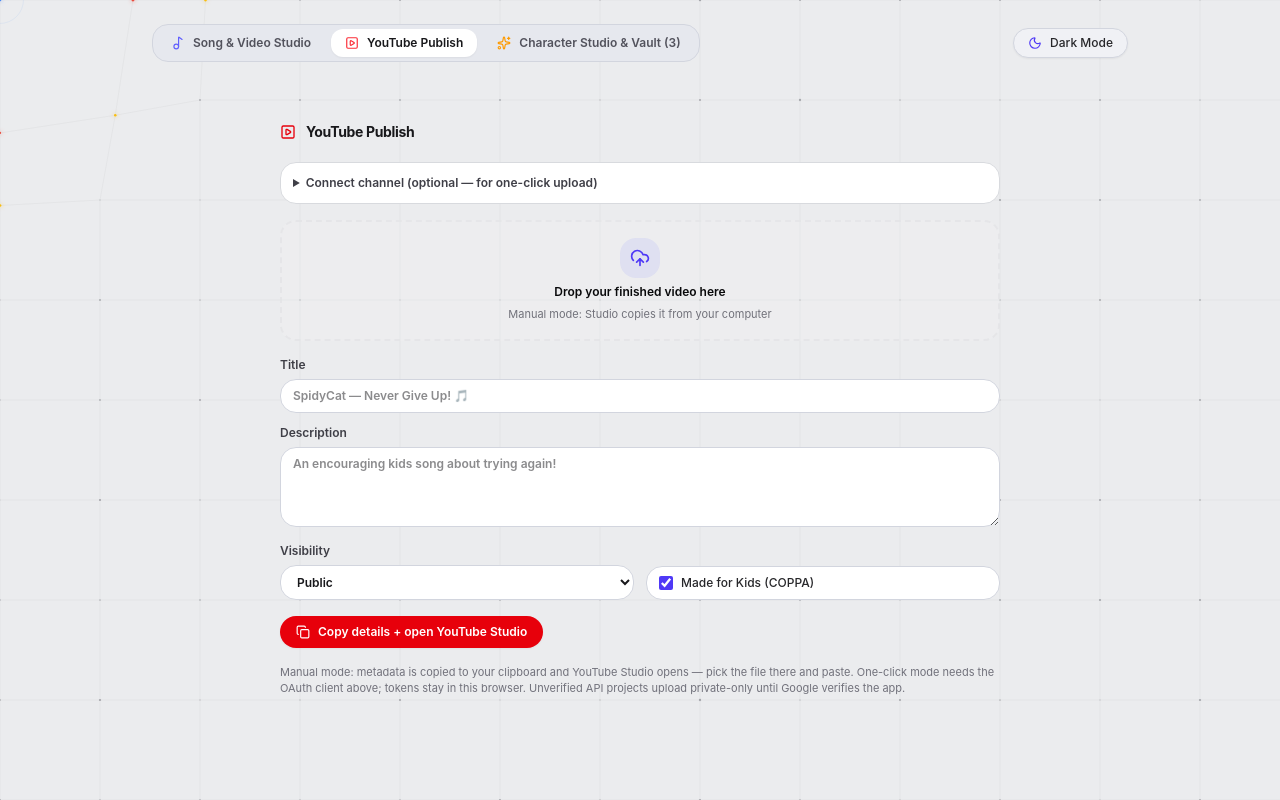
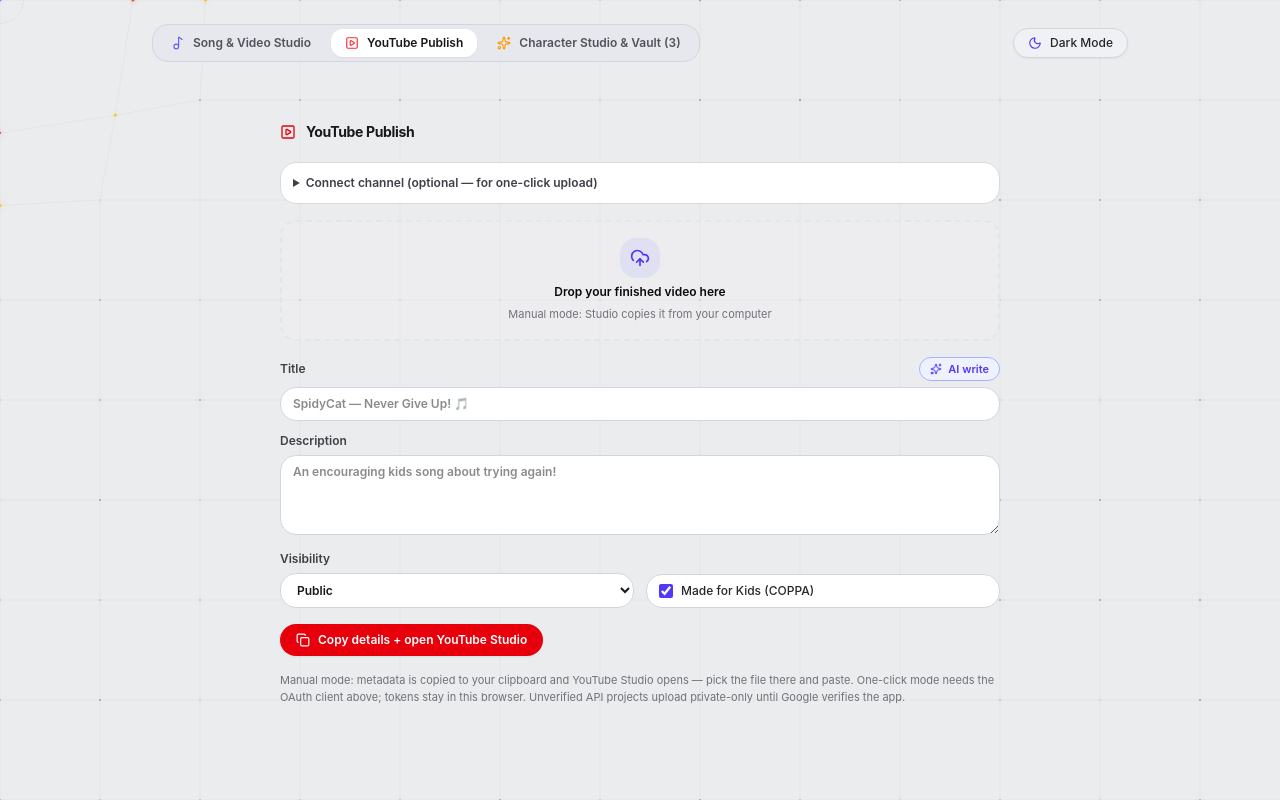
Before and after one commit to UmLyrithyreach/youtube_kids_automation, a React (Vite) app in the folder app/: page / in a window 1280 px wide. Both pictures are taken after a click on the button "YouTube Publish". Built offline with nearby package versions, Linux system fonts and the light colour scheme.

Commit message:
AI write button: vision agent watches video frames, drafts title+description

```diff
--- a/app/src/components/YouTubePanel.tsx
+++ b/app/src/components/YouTubePanel.tsx
@@ -13,9 +13,12 @@
   ExternalLink,
   Copy,
   ClipboardCheck,
+  Sparkles,
 } from "lucide-react"
 import { toast } from "sonner"
 import { MediaUploadDropzone } from "@/components/ui/MediaUploadDropzone"
+import { runVisionFromDataUrls } from "@/lib/byok"
+import { loadConfigs } from "@/lib/agents"
 import {
   connectYouTube,
   handleRedirect,
@@ -43,6 +46,7 @@
   const [fileLocal, setFileLocal] = useState<File | null>(null)
   const [uploading, setUploading] = useState(false)
   const [progress, setProgress] = useState(0)
+  const [aiBusy, setAiBusy] = useState(false)
   const bootRan = useRef(false)
 
   useEffect(() => {
@@ -90,6 +94,69 @@
     }
     toast.message("Metadata copied — pick the file in YouTube Studio")
     window.open("https://studio.youtube.com/channel/UC/videos/upload", "_blank", "noopener")
+  }
+
+  // AI title/description: grab frames from the dropped video, let the Vision
+  // agent watch them, then write the metadata itself. Frames stay in-memory
+  // (data URLs) — nothing is uploaded except to the user's own endpoint.
+  const onAiMeta = async () => {
+    if (!fileLocal) {
+      toast.error("Drop the video file first — the AI watches it to write the details")
+      return
+    }
+    setAiBusy(true)
+    try {
+      const url = URL.createObjectURL(fileLocal)
+      const video = document.createElement("video")
+      video.muted = true
+      video.src = url
+      await new Promise<void>((res, rej) => {
+        video.onloadedmetadata = () => res()
+        video.onerror = () => rej(new Error("browser can't decode this video for frame grabs"))
+      })
+      // ponytail: 3 evenly-spaced frames (start/middle/late) — enough to read
+      // the story; upgrade path = scene-detection sampling for long videos.
+      const stamps = [0.1, 0.5, 0.9].map((f) => Math.min(video.duration * f, video.duration - 0.1))
+      const frames: string[] = []
+      const canvas = document.createElement("canvas")
+      canvas.width = 640
+      canvas.height = Math.round((640 * video.videoHeight) / Math.max(video.videoWidth, 1))
+      const ctx = canvas.getContext("2d")!
+      for (const t of stamps) {
+        await new Promise<void>((res, rej) => {
+          video.onseeked = () => res()
+          video.onerror = () => rej(new Error("seek failed"))
+          video.currentTime = t
+        })
+        ctx.drawImage(video, 0, 0, canvas.width, canvas.height)
+        frames.push(canvas.toDataURL("image/jpeg", 0.7))
+      }
+      URL.revokeObjectURL(url)
+
+      const vision = loadConfigs().vision
+      if (!vision?.baseUrl || !vision.apiKey) {
+        toast.error("Configure the Vision agent first (Agents tab → Visual Prompter & Framing)")
+        return
+      }
+      const out = await runVisionFromDataUrls(
+        vision,
+        frames,
+        "You just watched key frames from a YouTube kids video. Write the upload metadata as JSON: {\"title\": string (max 95 chars, fun, emoji ok), \"description\": string (2-4 sentences, kid-friendly, what happens + gentle positive takeaway)}. JSON only, no markdown fences."
+      )
+      const m = out.match(/\{[\s\S]*\}/)
+      if (!m) throw new Error("model didn't return JSON")
+      const parsed = JSON.parse(m[0]) as { title?: string; description?: string }
+      setMeta((prev) => ({
+        ...prev,
+        title: parsed.title?.slice(0, 100) || prev.title,
+        description: parsed.description || prev.description,
+      }))
+      toast.success("Title & description written from the video")
+    } catch (e) {
+      toast.error((e as Error).message || "Couldn't generate metadata")
+    } finally {
+      setAiBusy(false)
+    }
   }
 
   const onUpload = () => {
@@ -213,7 +280,19 @@
 
           <div className="grid gap-3 sm:grid-cols-2">
             <label className="text-xs font-semibold text-zinc-700 dark:text-zinc-300 sm:col-span-2">
-              Title
+              <span className="flex items-center justify-between">
+                Title
+                <button
+                  type="button"
+                  title="AI watches the video and writes the title & description"
+                  onClick={() => void onAiMeta()}
+                  disabled={aiBusy}
+                  className="inline-flex items-center gap-1.5 rounded-lg border border-indigo-300 dark:border-indigo-500/40 bg-indigo-50 dark:bg-indigo-500/10 px-2.5 py-1 text-[11px] font-semibold text-indigo-600 dark:text-indigo-300 hover:bg-indigo-100 dark:hover:bg-indigo-500/20 disabled:opacity-50 transition-colors"
+                >
+                  {aiBusy ? <Loader2 className="size-3 animate-spin" /> : <Sparkles className="size-3" />}
+                  {aiBusy ? "Watching video…" : "AI write"}
+                </button>
+              </span>
               <input
                 className={inputCls + " mt-1.5"}
                 placeholder="SpidyCat — Never Give Up! 🎵"
--- a/app/src/lib/byok.ts
+++ b/app/src/lib/byok.ts
@@ -191,7 +191,17 @@
 // ponytail: image gen takes 15-60s+ through combo routers — 120s timeout.
 // Combo round-robin can rotate onto dead/quota'd backends (429/502/503), so
 // after the combo fails we retry the working antigravity image tag directly.
+// Router tags (ag/…, gemini/…) only exist on 9router; Google's OpenAI-compat
+// layer needs bare model names. Tag → bare maps cleanly (segment after "/").
+function googleModelName(model: string, target: string): string {
+  return target.includes("/openai") && model.includes("/") ? (model.split("/").pop() as string) : model
+}
+
 const IMAGE_FALLBACK_MODELS = ["ag/gemini-3.1-flash-image", "gemini/gemini-3.1-flash-image"]
+// Bare names for Google OpenAI-compat targets (no 9router tags).
+// Verified 2026-09-16: only gemini-2.5-flash-image + gemini-3-pro-image-preview
+// are recognized by the compat endpoint; 3.1 variants 404 there (v1main).
+const GOOGLE_IMAGE_FALLBACK_MODELS = ["gemini-2.5-flash-image", "gemini-3-pro-image-preview"]
 
 // Image endpoints take only a prompt (no system messages), so the agent's custom
 // skill text gets prepended to the prompt — the agent's style/layout rules apply.
@@ -275,9 +285,11 @@
 
 class QuotaResetError extends Error {}
 
-function quotaResetError(what: string, errors: string[], resetMs: number | null): string {
-  const wait = resetMs ? ` Quota resets in ~${Math.ceil(resetMs / 60000)} min — retry then, or switch the Image Generator model in Agents.` :
-    " Wait for the quota to reset or switch the model in Agents."
+function quotaResetError(what: string, errors: string[], resetMs: number | null, daily = false): string {
+  const wait = daily
+    ? " Free-tier image quota is hard-exhausted (limit: 0) — this won't clear in minutes. Add another antigravity account, enable billing, or switch the image provider."
+    : resetMs ? ` Quota resets in ~${Math.ceil(resetMs / 60000)} min — retry then, or switch the Image Generator model in Agents.`
+    : " Wait for the quota to reset or switch the model in Agents."
   return `${what} failed — all image models quota-limited.${wait} ` +
     `Last errors: ${errors.slice(-3).join(" | ")}`
 }
@@ -289,7 +301,35 @@
   size: string,
   what: string
 ): Promise<string> {
-  const candidates = [c.model, ...IMAGE_FALLBACK_MODELS.filter((m) => m !== c.model)]
+  // Pollinations: free GET-per-prompt image endpoint (no key, no /models).
+  // Prompt lives in the URL path; response body IS the image. Intermittent
+  // 403s (verified) — the retry loop absorbs them. Random seed busts caching.
+  if (target.includes("pollinations.ai")) {
+    const [w, h] = size.split("x")
+    const origin = new URL(target).origin
+    const errors: string[] = []
+    const deadline = Date.now() + IMAGE_RETRY_BUDGET_MS
+    let waitMs = IMAGE_MIN_WAIT_MS
+    while (Date.now() < deadline) {
+      const q = encodeURIComponent(withSkill(c, prompt).slice(0, 2000))
+      const url = `${origin}/prompt/${q}?width=${w}&height=${h}&nologo=true&model=flux&seed=${Math.floor(Math.random() * 1e6)}`
+      const res = await fetchRetry(endpointUrl(), {
+        method: "GET",
+        headers: { ...headers(c), "x-target-url": url },
+      }, 2, 120_000)
+      if (res.ok) return parseImageResponse(res)
+      errors.push(`pollinations: HTTP ${res.status}`)
+      if (Date.now() + waitMs >= deadline) break
+      await sleep(waitMs)
+      waitMs = Math.min(waitMs * 2, IMAGE_MAX_WAIT_MS)
+    }
+    throw new Error(`${what} failed — Pollinations unavailable (${errors.slice(-2).join(" | ")}).`)
+  }
+  // Google OpenAI-compat targets can't parse 9router tags (ag/…, gemini/…) —
+  // they 404 as "models/ag/… is not found for API version v1main". Use bare names.
+  const bare = target.includes("/openai")
+  const sourceModels = bare ? GOOGLE_IMAGE_FALLBACK_MODELS : IMAGE_FALLBACK_MODELS
+  const candidates = [googleModelName(c.model, target), ...sourceModels.filter((m) => googleModelName(m, target) !== googleModelName(c.model, target))]
   const errors: string[] = []
   const deadline = Date.now() + IMAGE_RETRY_BUDGET_MS
   let waitMs = IMAGE_MIN_WAIT_MS
@@ -303,8 +343,14 @@
         if (!res.ok) {
           const detail = await res.text().catch(() => "")
           errors.push(`${model}: HTTP ${res.status} ${detail.slice(0, 120)}`)
-          // If the error mentions a reset window, wait for the shortest one
+          // Daily quotas report a tiny retryDelay but never recover mid-day —
+          // "retry in 33s" on a PerDay violation is a lie. Detect and fail fast.
+          const isDaily = /quotaId.\s*:\s*.[^"]*PerDay/i.test(detail) ||
+            /generate_content_free_tier_(requests|input_token_count), limit: 0/.test(detail)
           const resetMs = parseMinResetMs(detail)
+          if (isDaily) {
+            throw new QuotaResetError(quotaResetError(what, errors, null, true))
+          }
           if (resetMs !== null) {
             if (resetMs >= deadline - Date.now()) {
               // quota resets after our budget expires — retrying is futile, fail now
@@ -384,7 +430,20 @@
   })
 }
 
-// Vision: describe images (OpenAI-compatible multimodal) + summarize attached text files.
+// Vision from ready-made frame data URLs (video frame grabs — see YouTubePanel)
+export async function runVisionFromDataUrls(
+  c: AgentConfig,
+  dataUrls: string[],
+  userPrompt: string
+): Promise<string> {
+  if (dataUrls.length === 0) return ""
+  const content: unknown[] = [{ type: "text", text: userPrompt }]
+  for (const url of dataUrls) content.push({ type: "image_url", image_url: { url } })
+  const messages: unknown[] = []
+  if (c.skill?.trim()) messages.push({ role: "system", content: c.skill.trim() })
+  messages.push({ role: "user", content })
+  return runChatWithFallback(c, messages, "Vision agent")
+}
 export async function runVision(
   c: AgentConfig,
   files: File[],
```
